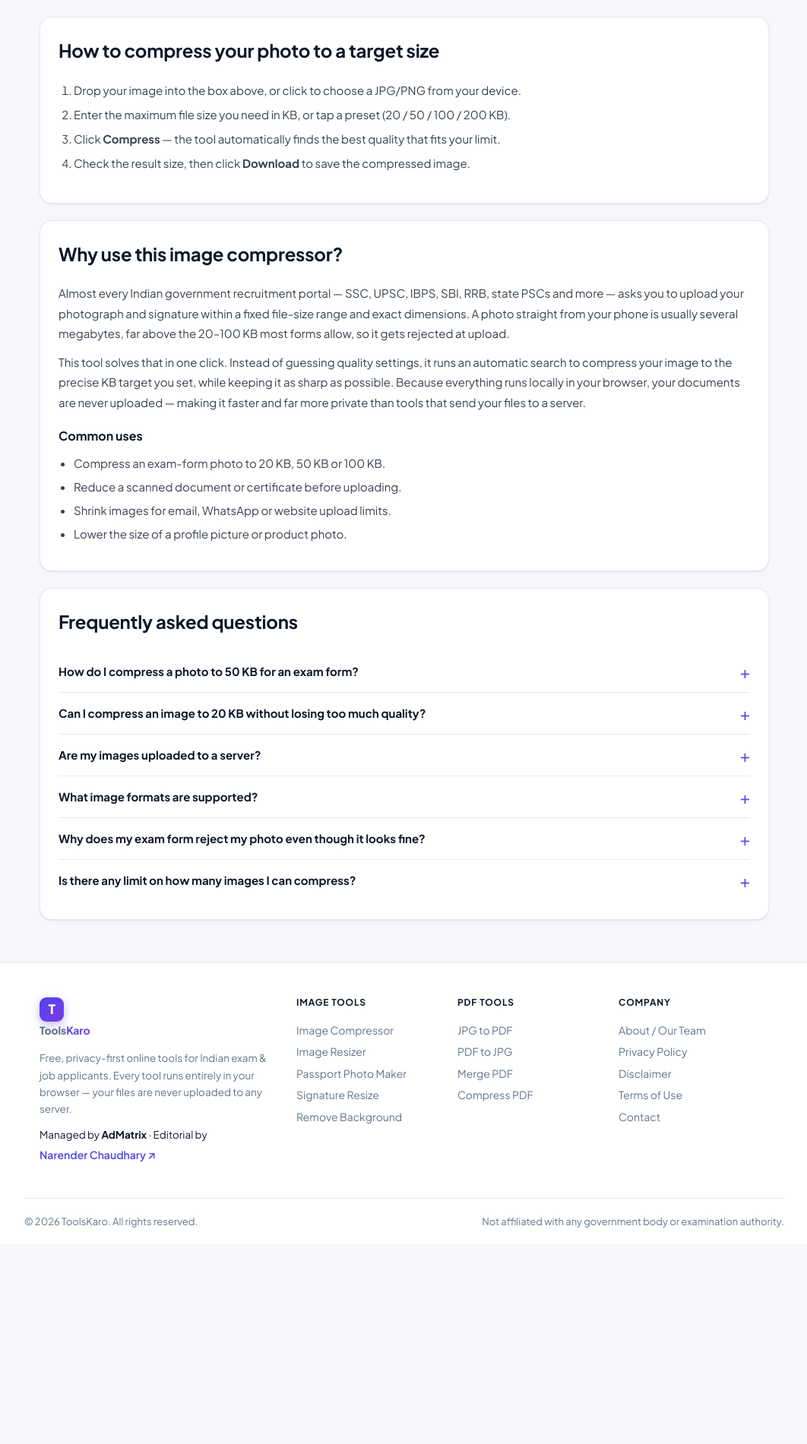
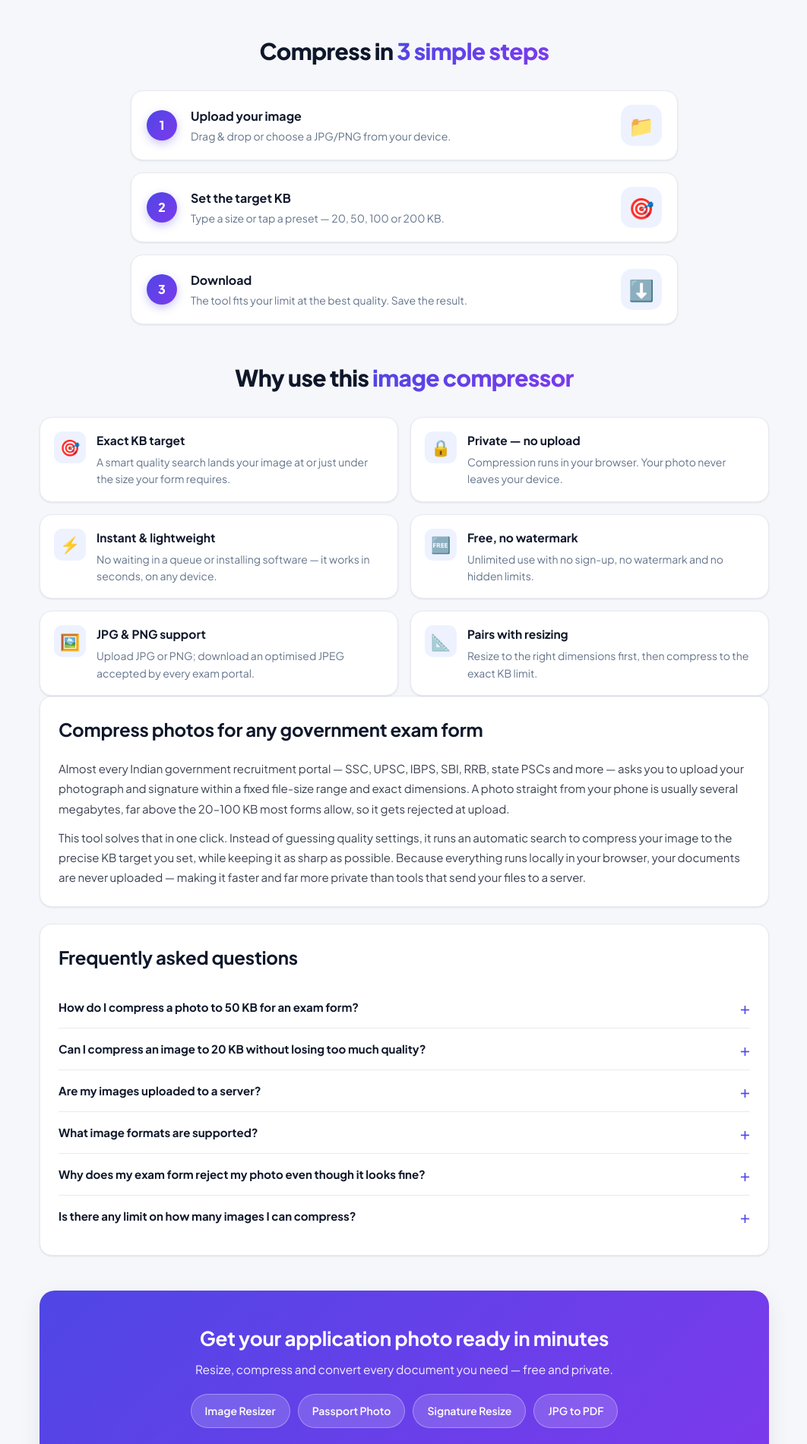
Before and after one commit to narenderchaudhary/toolskaro, a Next.js app: page /image-compressor in a window 1280 px wide. Shown: the part 603-2504 px from the top of the page at 76% size, without its empty margins (108-1170 px from the left). Before the commit the page ends 2241 px from the top, so only its background shows below. Built offline with nearby package versions, Linux system fonts and the light colour scheme.

Commit message:
Rich marketing landing layout (proof on Image Compressor): hero + 3-step rail + feature grid + CTA band
Reusable Steps/Features/CtaBand components; home page unchanged

Co-Authored-By: Claude Opus 4.8 (1M context) <noreply@anthropic.com>

```diff
--- /dev/null
+++ b/app/components/CtaBand.tsx
@@ -0,0 +1,23 @@
+import Link from "next/link";
+
+export default function CtaBand({
+  heading,
+  text,
+  links,
+}: {
+  heading: string;
+  text: string;
+  links: [string, string][];
+}) {
+  return (
+    <section className="cta-band">
+      <h2>{heading}</h2>
+      <p>{text}</p>
+      <div className="cta-links">
+        {links.map(([href, label]) => (
+          <Link key={href} href={href}>{label}</Link>
+        ))}
+      </div>
+    </section>
+  );
+}
--- /dev/null
+++ b/app/components/Features.tsx
@@ -0,0 +1,26 @@
+export type Feature = { icon: string; title: string; text: string };
+
+export default function Features({
+  heading,
+  items,
+}: {
+  heading: React.ReactNode;
+  items: Feature[];
+}) {
+  return (
+    <section>
+      <h2 className="section-center">{heading}</h2>
+      <div className="feature-grid">
+        {items.map((f) => (
+          <div className="feature" key={f.title}>
+            <div className="feature-icon">{f.icon}</div>
+            <div>
+              <h3>{f.title}</h3>
+              <p>{f.text}</p>
+            </div>
+          </div>
+        ))}
+      </div>
+    </section>
+  );
+}
--- /dev/null
+++ b/app/components/Steps.tsx
@@ -0,0 +1,31 @@
+export type Step = { icon: string; title: string; text: string };
+
+export default function Steps({
+  heading,
+  steps,
+  tint = "#eef2ff",
+  color = "#4f46e5",
+}: {
+  heading: React.ReactNode;
+  steps: Step[];
+  tint?: string;
+  color?: string;
+}) {
+  return (
+    <section>
+      <h2 className="section-center">{heading}</h2>
+      <div className="steps-rail">
+        {steps.map((s, i) => (
+          <div className="step-row" key={s.title}>
+            <div className="step-num">{i + 1}</div>
+            <div className="step-body">
+              <h3>{s.title}</h3>
+              <p>{s.text}</p>
+            </div>
+            <div className="step-icon" style={{ background: tint, color }}>{s.icon}</div>
+          </div>
+        ))}
+      </div>
+    </section>
+  );
+}
--- a/app/globals.css
+++ b/app/globals.css
@@ -92,6 +92,40 @@ a.tool-card:hover { transform: translateY(-3px); box-shadow: var(--shadow-md); b
 .tool-card .d { font-size: 13px; color: var(--muted); line-height: 1.5; }
 .tool-card .vol { display: inline-block; margin-top: 9px; font-size: 11.5px; font-weight: 600; color: var(--accent); background: #ecfdf5; padding: 2px 9px; border-radius: 999px; }
 .tool-card .vol.soon { color: var(--muted); background: #f1f5f9; }
+
+/* ---------- Tool landing: rich marketing sections ---------- */
+.tool-hero { text-align: center; padding: 30px 0 8px; }
+.tool-hero h1 { font-size: 40px; line-height: 1.12; letter-spacing: -0.025em; max-width: 760px; margin: 0 auto 14px; }
+.tool-hero .lede { margin: 0 auto 6px; text-align: center; }
+@media (max-width: 640px) { .tool-hero h1 { font-size: 30px; } }
+
+.section-center { text-align: center; font-size: 30px; font-weight: 800; letter-spacing: -0.02em; margin: 46px 0 28px; }
+.section-center .g { background: linear-gradient(135deg, var(--brand), var(--brand-2)); -webkit-background-clip: text; background-clip: text; -webkit-text-fill-color: transparent; }
+@media (max-width: 640px) { .section-center { font-size: 24px; margin: 34px 0 22px; } }
+
+.steps-rail { max-width: 720px; margin: 0 auto; display: flex; flex-direction: column; gap: 16px; }
+.step-row { display: flex; align-items: center; gap: 18px; background: var(--card); border: 1px solid var(--border); border-radius: 16px; padding: 18px 20px; box-shadow: var(--shadow-sm); }
+.step-num { width: 40px; height: 40px; flex: none; border-radius: 50%; display: grid; place-items: center; font-weight: 800; color: #fff; background: linear-gradient(135deg, var(--brand), var(--brand-2)); box-shadow: 0 4px 12px rgba(79,70,229,.3); }
+.step-body { flex: 1; }
+.step-body h3 { margin: 0 0 3px; font-size: 16px; }
+.step-body p { margin: 0; color: var(--muted); font-size: 14px; line-height: 1.55; }
+.step-icon { width: 54px; height: 54px; flex: none; border-radius: 15px; display: grid; place-items: center; font-size: 27px; }
+@media (max-width: 520px) { .step-icon { display: none; } }
+
+.feature-grid { display: grid; grid-template-columns: 1fr 1fr; gap: 16px; }
+.feature { display: flex; gap: 14px; background: var(--card); border: 1px solid var(--border); border-radius: 16px; padding: 18px; box-shadow: var(--shadow-sm); transition: transform .15s, box-shadow .15s; }
+.feature:hover { transform: translateY(-2px); box-shadow: var(--shadow-md); }
+.feature-icon { width: 42px; height: 42px; flex: none; border-radius: 11px; display: grid; place-items: center; font-size: 21px; background: #eef2ff; color: var(--brand); }
+.feature h3 { margin: 0 0 4px; font-size: 15.5px; }
+.feature p { margin: 0; color: var(--muted); font-size: 14px; line-height: 1.6; }
+@media (max-width: 640px) { .feature-grid { grid-template-columns: 1fr; } }
+
+.cta-band { text-align: center; border-radius: 20px; padding: 42px 24px; margin: 46px 0 8px; color: #fff; background: linear-gradient(135deg, var(--brand), var(--brand-2)); box-shadow: var(--shadow-md); }
+.cta-band h2 { color: #fff; font-size: 26px; margin: 0 0 8px; letter-spacing: -0.01em; }
+.cta-band p { color: rgba(255,255,255,.92); margin: 0 0 20px; font-size: 15.5px; }
+.cta-links { display: flex; gap: 10px; justify-content: center; flex-wrap: wrap; }
+.cta-links a { background: rgba(255,255,255,.16); border: 1px solid rgba(255,255,255,.32); color: #fff; padding: 10px 18px; border-radius: 999px; font-size: 14px; font-weight: 600; }
+.cta-links a:hover { background: #fff; color: var(--brand-dark); text-decoration: none; }
 
 /* ---------- Cards / sections (tool pages) ---------- */
 h1 { font-size: 30px; letter-spacing: -0.02em; margin: 26px 0 6px; font-weight: 800; }
--- a/app/image-compressor/page.tsx
+++ b/app/image-compressor/page.tsx
@@ -1,6 +1,9 @@
 import type { Metadata } from "next";
+import Compressor from "./Compressor";
+import Steps from "@/app/components/Steps";
+import Features from "@/app/components/Features";
+import CtaBand from "@/app/components/CtaBand";
 import Faq from "@/app/components/Faq";
-import Compressor from "./Compressor";
 
 export const metadata: Metadata = {
   title: "Compress Image to 20KB / 50KB / 100KB — Free Online (No Upload)",
@@ -9,103 +12,88 @@ export const metadata: Metadata = {
   alternates: { canonical: "/image-compressor/" },
 };
 
+const steps = [
+  { icon: "📁", title: "Upload your image", text: "Drag & drop or choose a JPG/PNG from your device." },
+  { icon: "🎯", title: "Set the target KB", text: "Type a size or tap a preset — 20, 50, 100 or 200 KB." },
+  { icon: "⬇️", title: "Download", text: "The tool fits your limit at the best quality. Save the result." },
+];
+
+const features = [
+  { icon: "🎯", title: "Exact KB target", text: "A smart quality search lands your image at or just under the size your form requires." },
+  { icon: "🔒", title: "Private — no upload", text: "Compression runs in your browser. Your photo never leaves your device." },
+  { icon: "⚡", title: "Instant & lightweight", text: "No waiting in a queue or installing software — it works in seconds, on any device." },
+  { icon: "🆓", title: "Free, no watermark", text: "Unlimited use with no sign-up, no watermark and no hidden limits." },
+  { icon: "🖼️", title: "JPG & PNG support", text: "Upload JPG or PNG; download an optimised JPEG accepted by every exam portal." },
+  { icon: "📐", title: "Pairs with resizing", text: "Resize to the right dimensions first, then compress to the exact KB limit." },
+];
+
 const faqs = [
-  {
-    q: "How do I compress a photo to 50 KB for an exam form?",
-    a: "Upload your photo, enter 50 in the target size box (or tap the 50 KB preset), and click Compress. The tool reduces the image quality just enough to land at or just under 50 KB, then lets you download the result.",
-  },
-  {
-    q: "Can I compress an image to 20 KB without losing too much quality?",
-    a: "Yes. Our tool uses a smart quality search that keeps the highest possible quality while still hitting your target size. For very small targets like 20 KB, some quality loss is unavoidable, but the result stays clear enough for passport-style photos and signatures.",
-  },
-  {
-    q: "Are my images uploaded to a server?",
-    a: "No. All compression happens inside your browser using the HTML5 Canvas API. Your file never leaves your device, so the process is completely private and secure.",
-  },
-  {
-    q: "What image formats are supported?",
-    a: "JPG and PNG inputs are both supported. The output is a JPEG, which gives the smallest file size for photos and is accepted by virtually all government exam portals.",
-  },
-  {
-    q: "Why does my exam form reject my photo even though it looks fine?",
-    a: "Most online application portals enforce a strict file-size range (for example, 20–50 KB for a photo and 10–20 KB for a signature) and exact dimensions. If your file is even slightly larger than allowed, it is rejected. Use this compressor to bring it inside the required range.",
-  },
-  {
-    q: "Is there any limit on how many images I can compress?",
-    a: "No. The tool is completely free with no daily limit, no watermark, and no sign-up. Compress as many images as you need.",
-  },
+  { q: "How do I compress a photo to 50 KB for an exam form?", a: "Upload your photo, enter 50 in the target size box (or tap the 50 KB preset), and click Compress. The tool reduces the image quality just enough to land at or just under 50 KB, then lets you download the result." },
+  { q: "Can I compress an image to 20 KB without losing too much quality?", a: "Yes. Our tool uses a smart quality search that keeps the highest possible quality while still hitting your target size. For very small targets like 20 KB, some quality loss is unavoidable, but the result stays clear enough for passport-style photos and signatures." },
+  { q: "Are my images uploaded to a server?", a: "No. All compression happens inside your browser using the HTML5 Canvas API. Your file never leaves your device, so the process is completely private and secure." },
+  { q: "What image formats are supported?", a: "JPG and PNG inputs are both supported. The output is a JPEG, which gives the smallest file size for photos and is accepted by virtually all government exam portals." },
+  { q: "Why does my exam form reject my photo even though it looks fine?", a: "Most online application portals enforce a strict file-size range (for example, 20–50 KB for a photo and 10–20 KB for a signature) and exact dimensions. If your file is even slightly larger than allowed, it is rejected. Use this compressor to bring it inside the required range." },
+  { q: "Is there any limit on how many images I can compress?", a: "No. The tool is completely free with no daily limit, no watermark, and no sign-up. Compress as many images as you need." },
 ];
 
 export default function Page() {
   const jsonLd = {
     "@context": "https://schema.org",
     "@graph": [
-      {
-        "@type": "SoftwareApplication",
-        name: "Image Compressor",
-        applicationCategory: "MultimediaApplication",
-        operatingSystem: "Web",
-        offers: { "@type": "Offer", price: "0", priceCurrency: "INR" },
-      },
-      {
-        "@type": "FAQPage",
-        mainEntity: faqs.map((f) => ({
-          "@type": "Question",
-          name: f.q,
-          acceptedAnswer: { "@type": "Answer", text: f.a },
-        })),
-      },
+      { "@type": "SoftwareApplication", name: "Image Compressor", applicationCategory: "MultimediaApplication", operatingSystem: "Web", offers: { "@type": "Offer", price: "0", priceCurrency: "INR" } },
+      { "@type": "FAQPage", mainEntity: faqs.map((f) => ({ "@type": "Question", name: f.q, acceptedAnswer: { "@type": "Answer", text: f.a } })) },
     ],
   };
 
   return (
     <>
       <script type="application/ld+json" dangerouslySetInnerHTML={{ __html: JSON.stringify(jsonLd) }} />
-      <h1>Compress image to an exact KB size</h1>
-      <p className="lede">
-        Shrink your JPG or PNG to 20&nbsp;KB, 50&nbsp;KB, 100&nbsp;KB or any size your exam form
-        requires. Free, no signup, and your file never leaves your browser.
-      </p>
+
+      <div className="tool-hero">
+        <h1>Compress image to an <span className="grad">exact KB size</span></h1>
+        <p className="lede">
+          Shrink your JPG or PNG to 20&nbsp;KB, 50&nbsp;KB, 100&nbsp;KB or any size your exam form
+          requires — free, no signup, and 100% in your browser.
+        </p>
+      </div>
 
       <Compressor />
 
       <div className="ad-slot">Ad placement (AdSense)</div>
 
-      <div className="card content">
-        <h2 style={{ marginTop: 0 }}>How to compress your photo to a target size</h2>
-        <ol className="steps">
-          <li>Drop your image into the box above, or click to choose a JPG/PNG from your device.</li>
-          <li>Enter the maximum file size you need in KB, or tap a preset (20 / 50 / 100 / 200&nbsp;KB).</li>
-          <li>Click <strong>Compress</strong> — the tool automatically finds the best quality that fits your limit.</li>
-          <li>Check the result size, then click <strong>Download</strong> to save the compressed image.</li>
-        </ol>
-      </div>
+      <Steps heading={<>Compress in <span className="g">3 simple steps</span></>} steps={steps} />
+
+      <Features heading={<>Why use this <span className="g">image compressor</span></>} items={features} />
 
       <div className="card content">
-        <h2 style={{ marginTop: 0 }}>Why use this image compressor?</h2>
+        <h2 style={{ marginTop: 0 }}>Compress photos for any government exam form</h2>
         <p>
           Almost every Indian government recruitment portal — SSC, UPSC, IBPS, SBI, RRB, state PSCs
-          and more — asks you to upload your photograph and signature within a fixed file-size
-          range and exact dimensions. A photo straight from your phone is usually several megabytes,
-          far above the 20–100&nbsp;KB most forms allow, so it gets rejected at upload.
+          and more — asks you to upload your photograph and signature within a fixed file-size range
+          and exact dimensions. A photo straight from your phone is usually several megabytes, far
+          above the 20–100&nbsp;KB most forms allow, so it gets rejected at upload.
         </p>
         <p>
           This tool solves that in one click. Instead of guessing quality settings, it runs an
-          automatic search to compress your image to the precise KB target you set, while keeping
-          it as sharp as possible. Because everything runs locally in your browser, your documents
-          are never uploaded — making it faster and far more private than tools that send your files
-          to a server.
+          automatic search to compress your image to the precise KB target you set, while keeping it
+          as sharp as possible. Because everything runs locally in your browser, your documents are
+          never uploaded — making it faster and far more private than tools that send your files to
+          a server.
         </p>
-        <h3>Common uses</h3>
-        <ul>
-          <li>Compress an exam-form photo to 20&nbsp;KB, 50&nbsp;KB or 100&nbsp;KB.</li>
-          <li>Reduce a scanned document or certificate before uploading.</li>
-          <li>Shrink images for email, WhatsApp or website upload limits.</li>
-          <li>Lower the size of a profile picture or product photo.</li>
-        </ul>
       </div>
 
       <Faq items={faqs} />
+
+      <CtaBand
+        heading="Get your application photo ready in minutes"
+        text="Resize, compress and convert every document you need — free and private."
+        links={[
+          ["/image-resizer/", "Image Resizer"],
+          ["/passport-photo-maker/", "Passport Photo"],
+          ["/signature-resize/", "Signature Resize"],
+          ["/pdf/jpg-to-pdf/", "JPG to PDF"],
+        ]}
+      />
     </>
   );
 }
```
